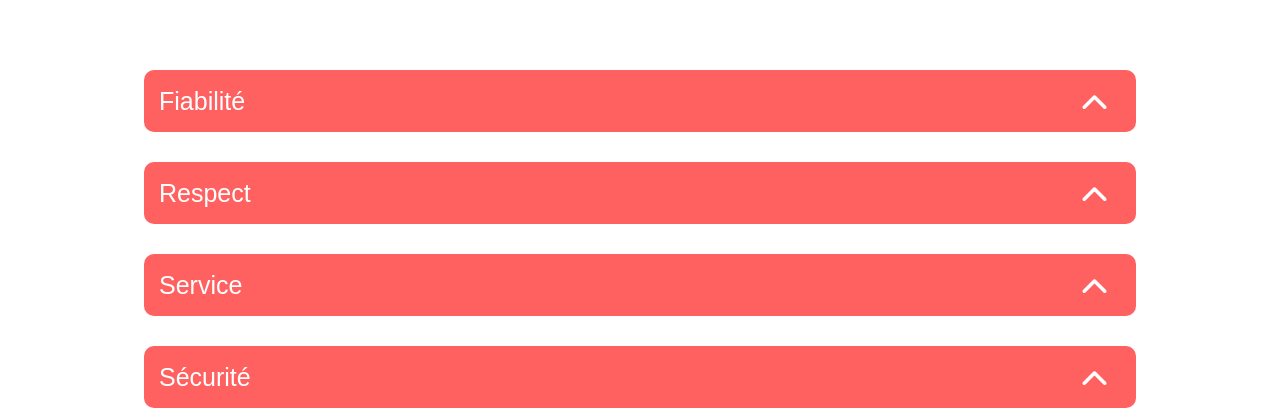
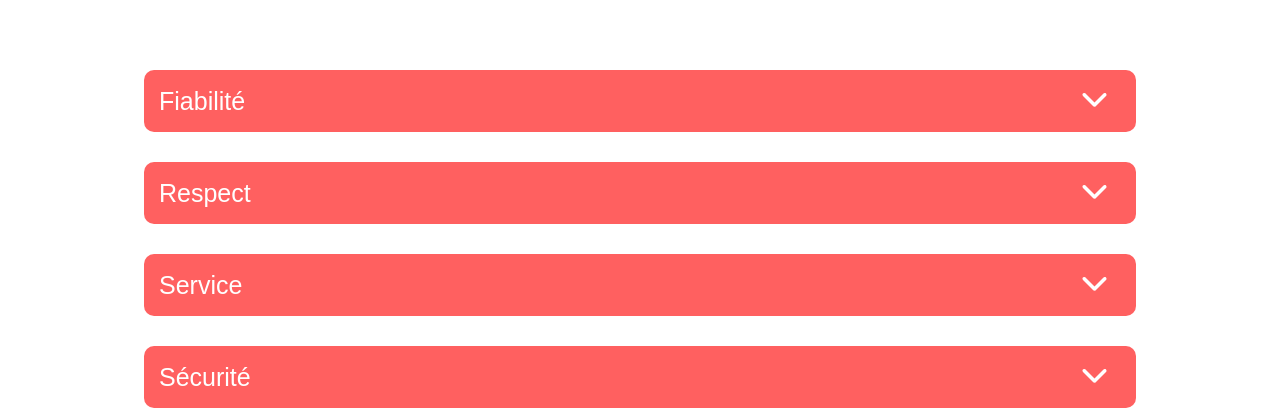
Before and after one commit to JULIEMANC/P6-KASA-react-immobilier, a React (Create React App) app: page /about in a window 1280 px wide. Shown: the part 381-800 px from the top of the page. Built offline with nearby package versions, Linux system fonts and the light colour scheme.

Commit message:
animation collapses work

```diff
--- a/src/Style/components/_collapses.scss
+++ b/src/Style/components/_collapses.scss
@@ -1,30 +1,3 @@
-.collapse-button {
-  width: 100%;
-  border-radius: 10px;
-  border: none;
-  background-color: $red;
-  color: white;
-  font-size: 25px;
-  padding: 15px;
-  display: flex;
-  justify-content: space-between;
-  align-items: center;
-  z-index: 2;
-  cursor: pointer;
-  .arrow {
-    margin-right: 10px;
-  }
-  #text {
-    display: flex;
-    justify-content: flex-start;
-    margin-top: 80px;
-  }
-  .arrow.rotate {
-    transform: rotate(180deg);
-    transition: transform 0.5s ease;
-  }
-}
-
 .allcollapse {
   display: flex;
   flex-direction: column;
@@ -33,60 +6,58 @@
   position: relative;
   overflow: hidden;
   z-index: 1;
+
   // transition: max-height 0.3s ease-in-out;
   @media (max-width: $ms) {
     width: 100%;
     margin-top: 10px;
   }
-  .animation {
-    @keyframes slow-collapse-animation {
-      0% {
-        max-height: 0;
-        transform: translateY(-20%);
+
+  .collapse-button {
+    width: 100%;
+    border: none;
+    border-radius: 10px;
+    display: flex;
+    align-items: center;
+    justify-content: space-between;
+    padding: 15px;
+    background-color: $red;
+    color: white;
+    cursor: pointer;
+    h3 {
+      font-size: 25px;
+      font-weight: 500;
     }
-      100% {
-        max-height: 1000px;
-        transform: translateY(0);
+
+    .arrow {
+      margin-right: 10px;
+      transition: transform 0.5s ease;
+
+      &.down {
+        transform: rotate(180deg);
       }
+
+      &.up {
+        transform: rotate(0deg);
       }
     }
   }
 
   .collapse-content {
-  animation: slow-collapse-animation 0.5s linear;
     overflow: hidden;
-  animation-fill-mode: forwards;
     background-color: #f9f4f4;
     border-radius: 3px 3px 10px 10px;
     font-size: 18px;
+    max-height: 0;
     color: $red;
-  padding: 10px;
-  width: 100%;
-  transition: max-height 0.5s ease-in-out, opacity 0.5s ease-in-out;
-}
+    transition: max-height 0.5s ease-in-out, padding 1s ease;
 
-/**collapse page housing**/
-.collapsesDescr {
+    &.open {
       display: flex;
-  align-items: flex-start;
-  @media (max-width: $ls) {
-    padding: 30px;
-
-  }
-  @media (max-width: $ms) {
-    display: flex;
-    flex-direction: column;
-    padding: 20px;
-
-  }
-  .allcollapse:first-child {
-    margin: 0 0 20px 0;
-    margin-right: 30px;
-    @media (max-width: $ms) {
-      margin: 0;
+      padding: 3%;
+      justify-items: center;
+      align-items: center;
+      max-height: 100vh;
     }
   }
-  ul {
-    list-style-type: none;
 }
-}
--- a/src/components/collapses.jsx
+++ b/src/components/collapses.jsx
@@ -1,7 +1,7 @@
 import React, { useState, useEffect, useRef } from "react";
 
 const CollapseComponent = ({ title, children }) => {
-  const [isCollapsed, setIsCollapsed] = useState(true);
+  const [isCollapsed, setIsCollapsed] = useState(false);
   const contentRef = useRef(null);
   const contentHeightRef = useRef(0);
 
@@ -11,28 +11,25 @@ const CollapseComponent = ({ title, children }) => {
 
   useEffect(() => {
     if (isCollapsed) {
-      contentHeightRef.current = contentRef.current;
-
+      contentHeightRef.current = contentRef.current.scrollHeight;
     } else {
       contentHeightRef.current = 0;
     }
   }, [isCollapsed]);
 
   return (
-    <div className={`allcollapse ${isCollapsed ? "" : "open"}`}>
+    <div className="allcollapse">
       <button onClick={toggleCollapse} className="collapse-button">
-        {title}
+        <h3>{title}</h3>
         <img
           src="../assets/logo/collapse.arrow.png"
           alt="logo fleche collapse"
-          className={`arrow ${isCollapsed ? "" : "rotate"}`}
+          className={`arrow ${isCollapsed ? "up" : "down"}`}
         />
       </button>
-      {!isCollapsed && (
-        <div ref={contentRef} className={`collapse-content ${isCollapsed ? `` : `animation`}`}>
-          {children}
-        </div>
-      )}
+      <div ref={contentRef} className={`collapse-content ${isCollapsed ? "open" : ""}`}>
+        {children}
+      </div>
     </div>
   );
 };
```
Also changed, not shown: src/Style/pages/_housing.scss (+41 -1 lines), src/pages/about.js (+23 -7 lines), src/Style/index.min.css, 1 other file (tests, documents, lock files or other folders). Lines whose indentation alone changed are shown as unchanged.
